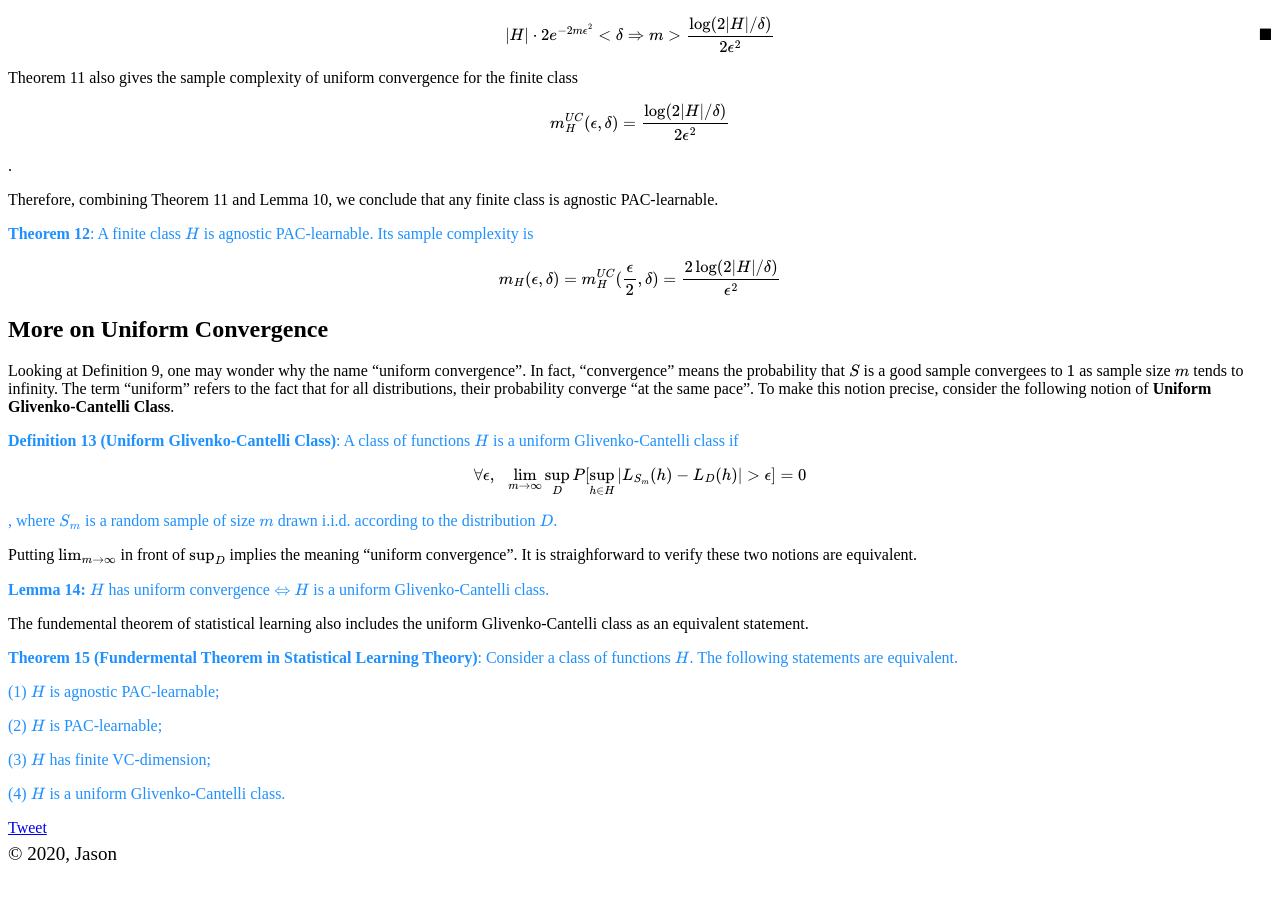
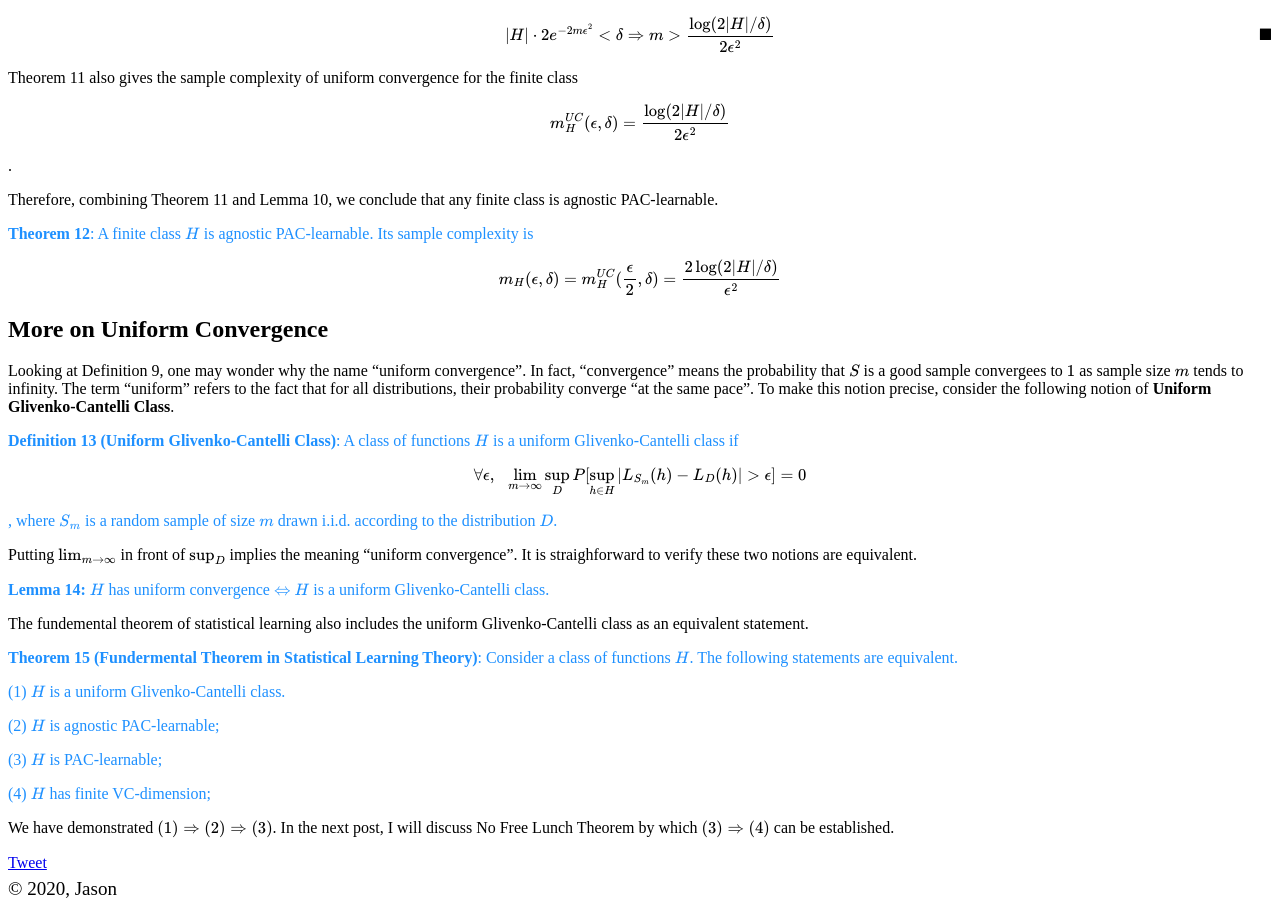
Before and after one commit to zhashen/zhashen.github.io, a Jekyll site: the page built from _posts/2020-02-16-PAC2.md, in a window 1280 px wide and 900 px high, scrolled down 2252 px. Built offline with Jekyll 4.4.1, drawn with Linux system fonts in a browser that asks for light colours; formulas are drawn with MathJax 3; comment, search, counter and statistics services are not loaded; before the commit the page ends 3117 px from its top, so only the background shows below that.

```diff
--- a/_posts/2020-02-16-PAC2.md
+++ b/_posts/2020-02-16-PAC2.md
@@ -176,18 +176,20 @@ The fundemental theorem of statistical learning also includes the uniform Gliven
  <span style="color:dodgerblue">
  **Theorem 15 (Fundermental Theorem in Statistical Learning Theory)**: Consider a class of functions $$H$$. The following statements are equivalent.</span>
 
+  <span style="color:dodgerblue">
+(1) $$H$$ is a uniform  Glivenko-Cantelli class.
+</span>
+
 <span style="color:dodgerblue">
-(1) $$H$$ is agnostic PAC-learnable;
+(2) $$H$$ is agnostic PAC-learnable;
 </span>
 
  <span style="color:dodgerblue">
-(2) $$H$$ is PAC-learnable;
+(3) $$H$$ is PAC-learnable;
 </span>
 
  <span style="color:dodgerblue">
-(3) $$H$$ has finite VC-dimension;
+(4) $$H$$ has finite VC-dimension;
 </span>
 
- <span style="color:dodgerblue">
-(4) $$H$$ is a uniform  Glivenko-Cantelli class.
-</span>
+We have demonstrated $$(1) \Rightarrow (2) \Rightarrow (3)$$. In the next post, I will discuss No Free Lunch Theorem by which $$(3) \Rightarrow (4)$$ can be established.
```
Also changed, not shown: _posts/2020-02-17-PAC3.md (added, +91 -0 lines).
